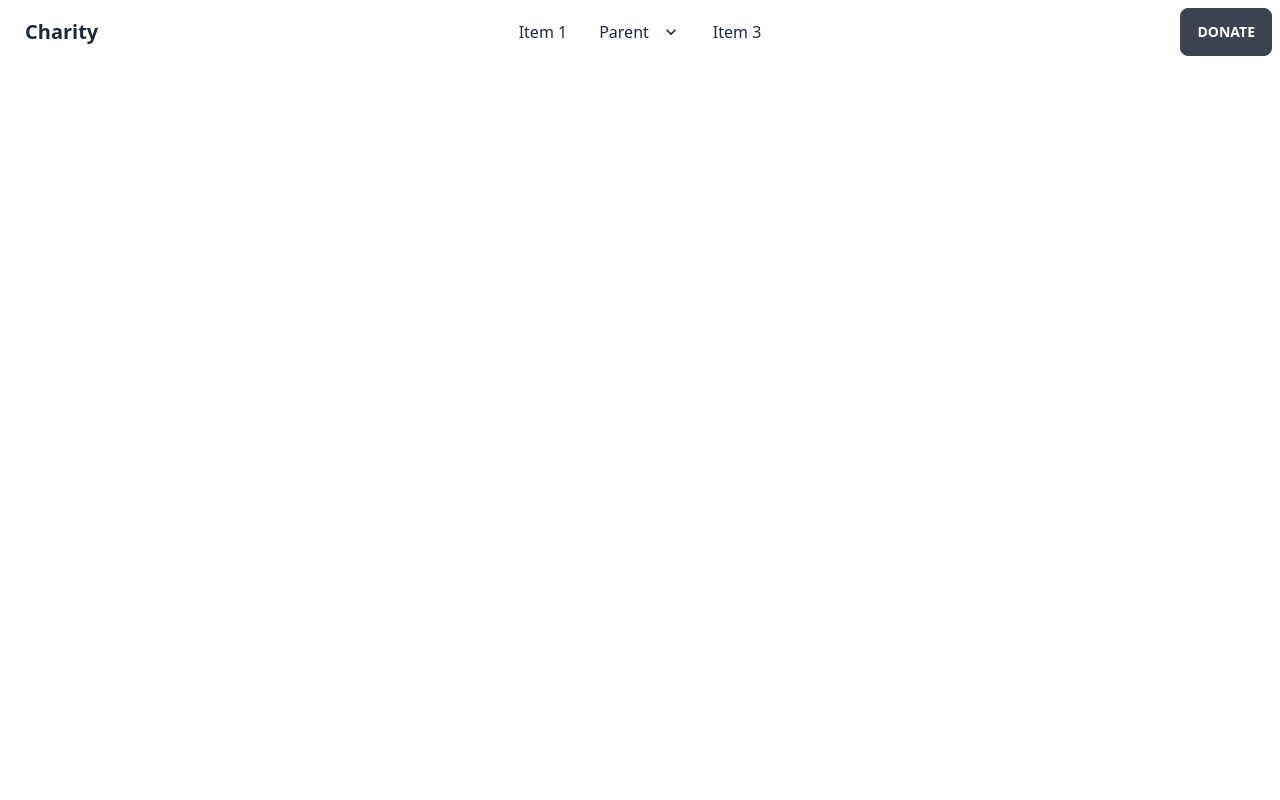
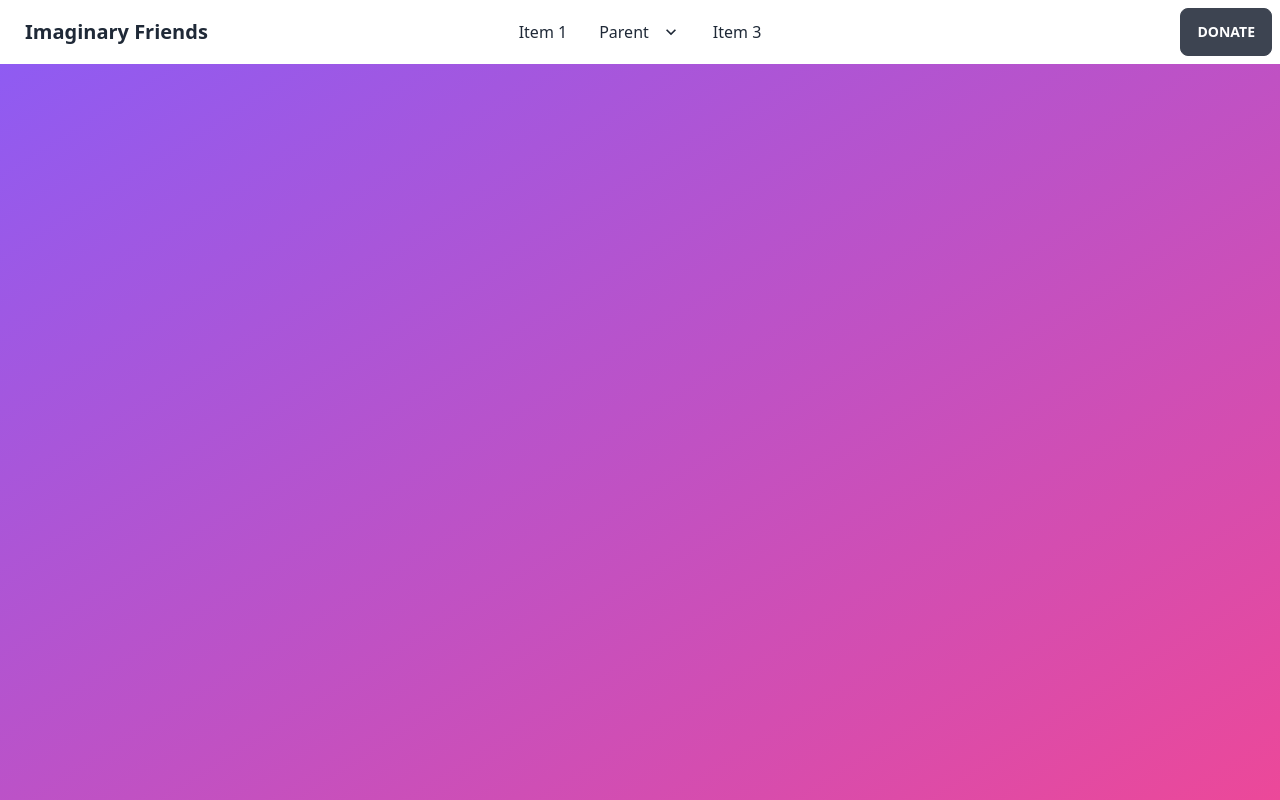
Before and after one commit to simplyDonald/charity, a React (Create React App) app: page / in a window 1280 px wide. Built offline with nearby package versions, Linux system fonts and the light colour scheme.

Commit message:
code cleanup

```diff
--- a/public/index.html
+++ b/public/index.html
@@ -24,7 +24,7 @@
       work correctly both with client-side routing and a non-root public URL.
       Learn how to configure a non-root public URL by running `npm run build`.
     -->
-    <title>React App</title>
+    <title>Imaginary Friends</title>
   </head>
   <body>
     <noscript>You need to enable JavaScript to run this app.</noscript>
--- a/src/App.tsx
+++ b/src/App.tsx
@@ -3,7 +3,7 @@ import Navbar from 'components/Navbar';
 
 function App() {
   return (
-    <div className=" bg-red-600">
+    <div className="h-screen bg-gradient-to-br from-purple-500 to-pink-500">
       <Navbar />
     </div>
   );
--- a/src/components/Navbar.tsx
+++ b/src/components/Navbar.tsx
@@ -59,7 +59,7 @@ const Navbar: FC<NavbarProps> = () => {
             </li>
           </ul>
         </div>
-        <a className="btn btn-ghost normal-case text-xl">Charity</a>
+        <a className="btn btn-ghost normal-case text-xl">Imaginary Friends</a>
       </div>
       <div className="navbar-center hidden lg:flex">
         <ul className="menu menu-horizontal p-0">
--- a/src/styles/main.css
+++ b/src/styles/main.css
@@ -2795,6 +2795,10 @@ html {
   height: 1.25rem;
 }
 
+.h-screen {
+  height: 100vh;
+}
+
 .w-5 {
   width: 1.25rem;
 }
@@ -2817,6 +2821,37 @@ html {
   background-color: rgba(220, 38, 38, var(--tw-bg-opacity));
 }
 
+.bg-\[\#ffed66\] {
+  --tw-bg-opacity: 1;
+  background-color: rgba(255, 237, 102, var(--tw-bg-opacity));
+}
+
+.bg-red-400 {
+  --tw-bg-opacity: 1;
+  background-color: rgba(248, 113, 113, var(--tw-bg-opacity));
+}
+
+.bg-gradient-to-br {
+  background-image: linear-gradient(to bottom right, var(--tw-gradient-stops));
+}
+
+.bg-gradient-to-r {
+  background-image: linear-gradient(to right, var(--tw-gradient-stops));
+}
+
+.from-purple-500 {
+  --tw-gradient-from: #8b5cf6;
+  --tw-gradient-stops: var(--tw-gradient-from), var(--tw-gradient-to, rgba(139, 92, 246, 0));
+}
+
+.to-\[\#ffed66\] {
+  --tw-gradient-to: #ffed66;
+}
+
+.to-pink-500 {
+  --tw-gradient-to: #ec4899;
+}
+
 .fill-current {
   fill: currentColor;
 }
```
Also changed, not shown: 1 other file (tests, documents, lock files or other folders).
